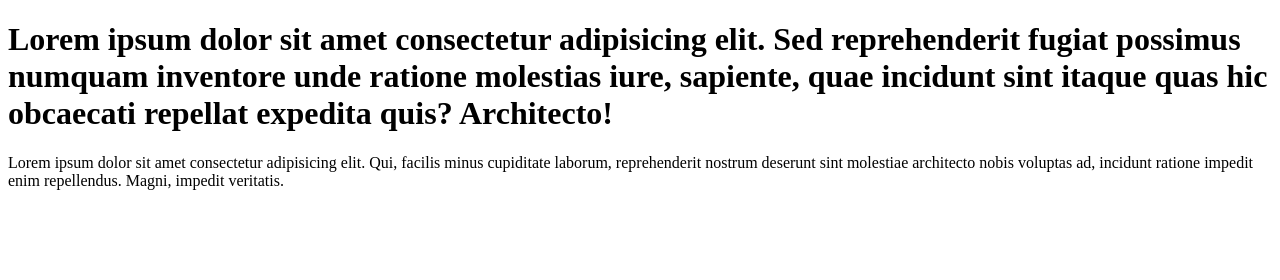
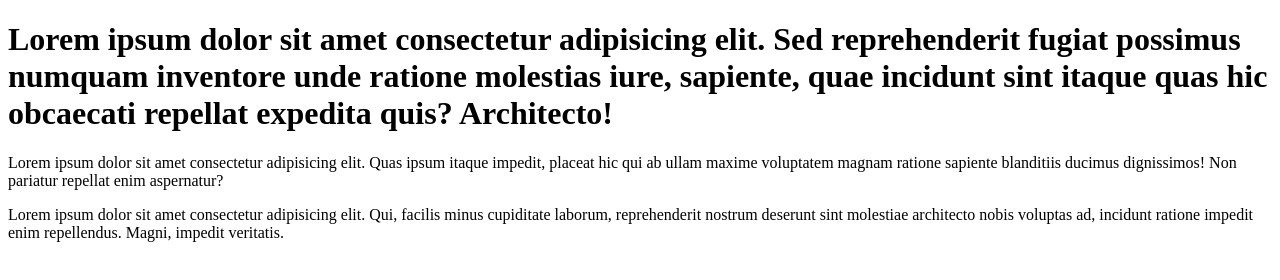
Before and after one commit to RehanBoyaju/learn-git, a plain HTML site: page index.html in a window 1280 px wide. Drawn offline with Linux system fonts and the light colour scheme.

Commit message:
update index

```diff
--- a/index.html
+++ b/index.html
@@ -6,7 +6,10 @@
     <title>Website</title>
 </head>
 <body>
+
+
     <h1>Lorem ipsum dolor sit amet consectetur adipisicing elit. Sed reprehenderit fugiat possimus numquam inventore unde ratione molestias iure, sapiente, quae incidunt sint itaque quas hic obcaecati repellat expedita quis? Architecto!</h1>
+    <p>Lorem ipsum dolor sit amet consectetur adipisicing elit. Quas ipsum itaque impedit, placeat hic qui ab ullam maxime voluptatem magnam ratione sapiente blanditiis ducimus dignissimos! Non pariatur repellat enim aspernatur?</p>
     <p>Lorem ipsum dolor sit amet consectetur adipisicing elit. Qui, facilis minus cupiditate laborum, reprehenderit nostrum deserunt sint molestiae architecto nobis voluptas ad, incidunt ratione impedit enim repellendus. Magni, impedit veritatis.</p>
 </body>
 
```
